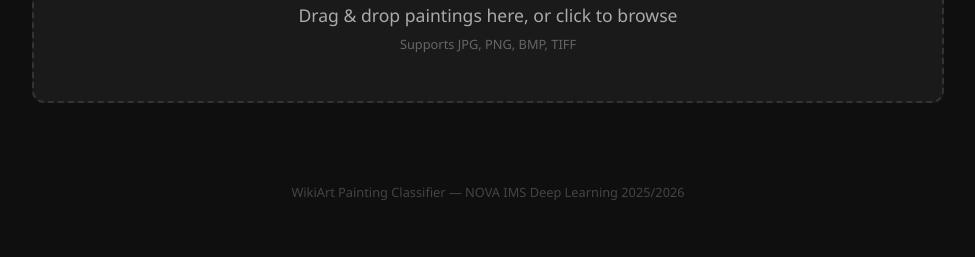
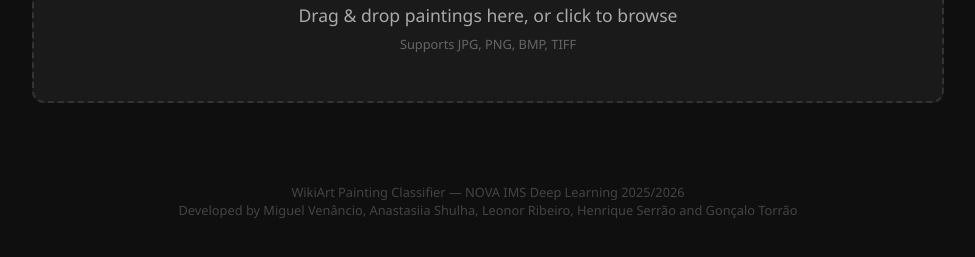
Before and after one commit to vehnie/WikiArt-Classifier, a plain HTML site: page app/static/index.html in a window 1280 px wide. Shown: the part 355-612 px from the top of the page, without its empty margins (152-1127 px from the left). Drawn offline with Linux system fonts and the light colour scheme; no server answers.

Commit message:
Add team credits to web app footer
Co-Authored-By: vehnie <skilzsn@gmail.com>

```diff
--- a/app/static/index.html
+++ b/app/static/index.html
@@ -396,7 +396,8 @@
         </div>
 
         <footer>
-            WikiArt Painting Classifier &mdash; NOVA IMS Deep Learning 2025/2026
+            WikiArt Painting Classifier &mdash; NOVA IMS Deep Learning 2025/2026<br>
+            Developed by Miguel Ven&acirc;ncio, Anastasiia Shulha, Leonor Ribeiro, Henrique Serr&atilde;o and Gon&ccedil;alo Torr&atilde;o
         </footer>
     </div>
 
```
